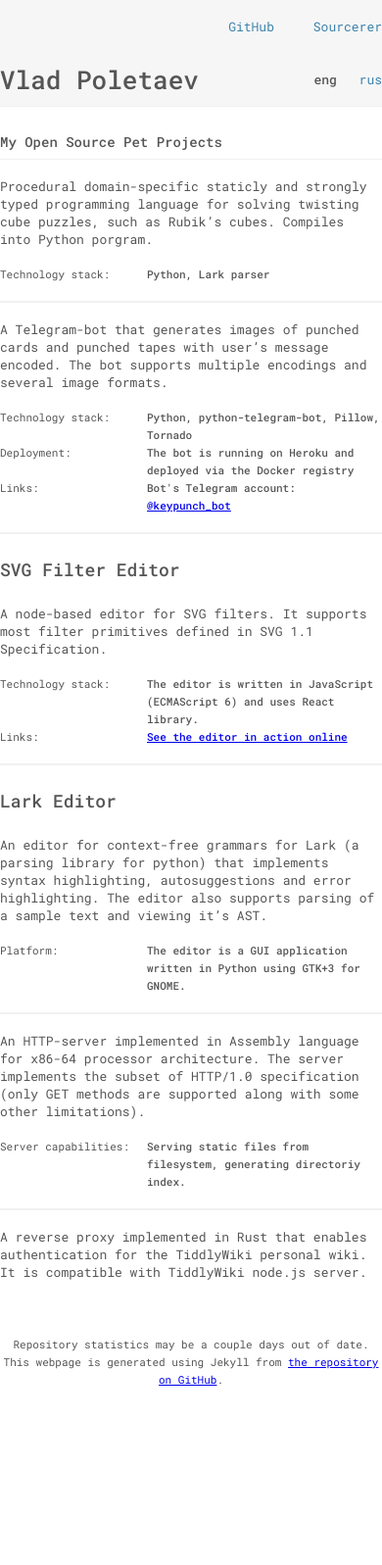
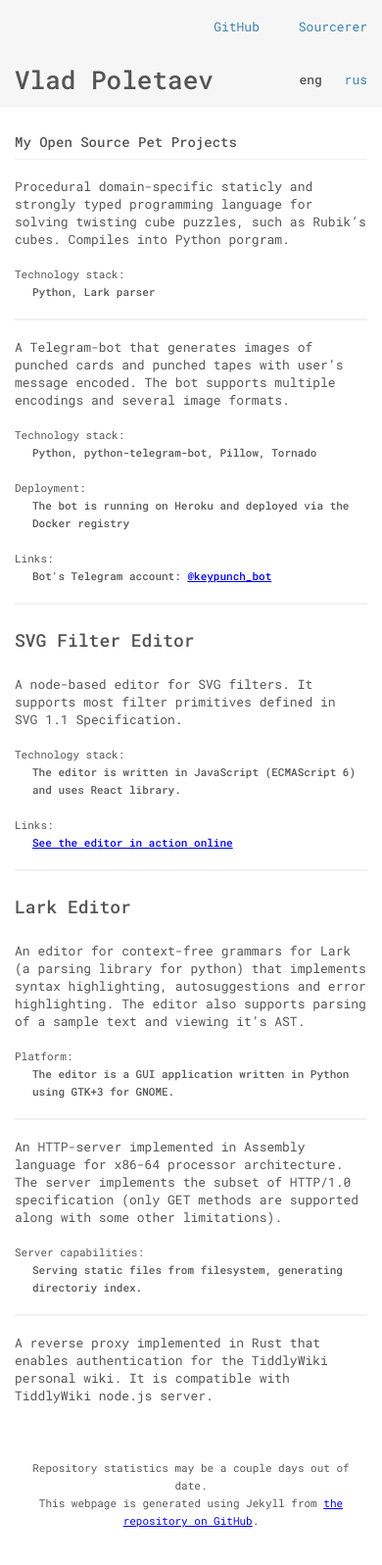
Before and after one commit to poletaevvlad/poletaevvlad.github.io, a Jekyll site: the page built from _pages/projects.md, in a window 390 px wide. Shown: the whole page at 98% size. Built offline with Jekyll 4.4.1, drawn with Linux system fonts in a browser that asks for light colours; before the commit the page ends 1453 px from its top, so only the background shows below that.

Commit message:
Implemented adaptive layout for the projects list

```diff
--- a/_layouts/base.html
+++ b/_layouts/base.html
@@ -5,6 +5,7 @@
   <title>{{ page.title }}</title>
   <link rel="stylesheet" href="https://fonts.googleapis.com/css2?family=Roboto+Mono:wght@400;500&display=swap">
   <link rel="stylesheet" href="/assets/styles.css">
+  <meta name="viewport" content="width=device-width, initial-scale=1">
 </head>
 <body>
   {{ content }}
--- a/_sass/_base.sass
+++ b/_sass/_base.sass
@@ -10,8 +10,11 @@ body
   line-height: 1rem
   color: $text-color
 
+$width: 700px
+$margin: 15px
+
 .content
-  max-width: 700px
+  max-width: $width
   margin: 0 auto
 
 h2
@@ -27,3 +30,11 @@ footer.content
   text-align: center
   font-size: 11px
   margin: 2rem auto
+
+
+@media screen and (max-width: $width + 2 * $margin)
+  .content
+    margin: 0 $margin
+
+  footer.content
+    margin: 2rem $margin
--- a/_sass/_projects.sass
+++ b/_sass/_projects.sass
@@ -164,3 +164,46 @@ $unknown-lang-color: #CCC
       background-image: url("./images/icons.svg")
       background-repeat: no-repeat
       background-position: 0 -36px
+
+
+@media screen and (max-width: $width + 2 * $margin)
+  .repo_stats
+    flex-wrap: wrap
+    height: auto
+
+  .stats_languages
+    order: 3
+    flex: 1 1 100%
+    padding: 6px 0 7px
+
+  .stats_link
+    height: 1rem
+    white-space: nowrap
+
+  .stats_numeric
+    flex: 0 0
+    white-space: nowrap
+
+  .stats_language_entry
+    transform: translate(0, 3px)
+
+  .stats_languages_details
+    position: static
+    overflow-x: scroll
+    opacity: 1
+    flex: 1 1 100%
+    order: 4
+    transform: none !important
+    line-height: 1rem
+    text-align: left
+    margin: 0 -10px
+
+@media screen and (max-width: 500px)
+  .extra, .extra_row, .extra_label, .extra_content
+    display: block !important
+
+  .extra_row
+    margin-top: 1rem
+
+  .extra_content
+    margin-left: 1rem
```
